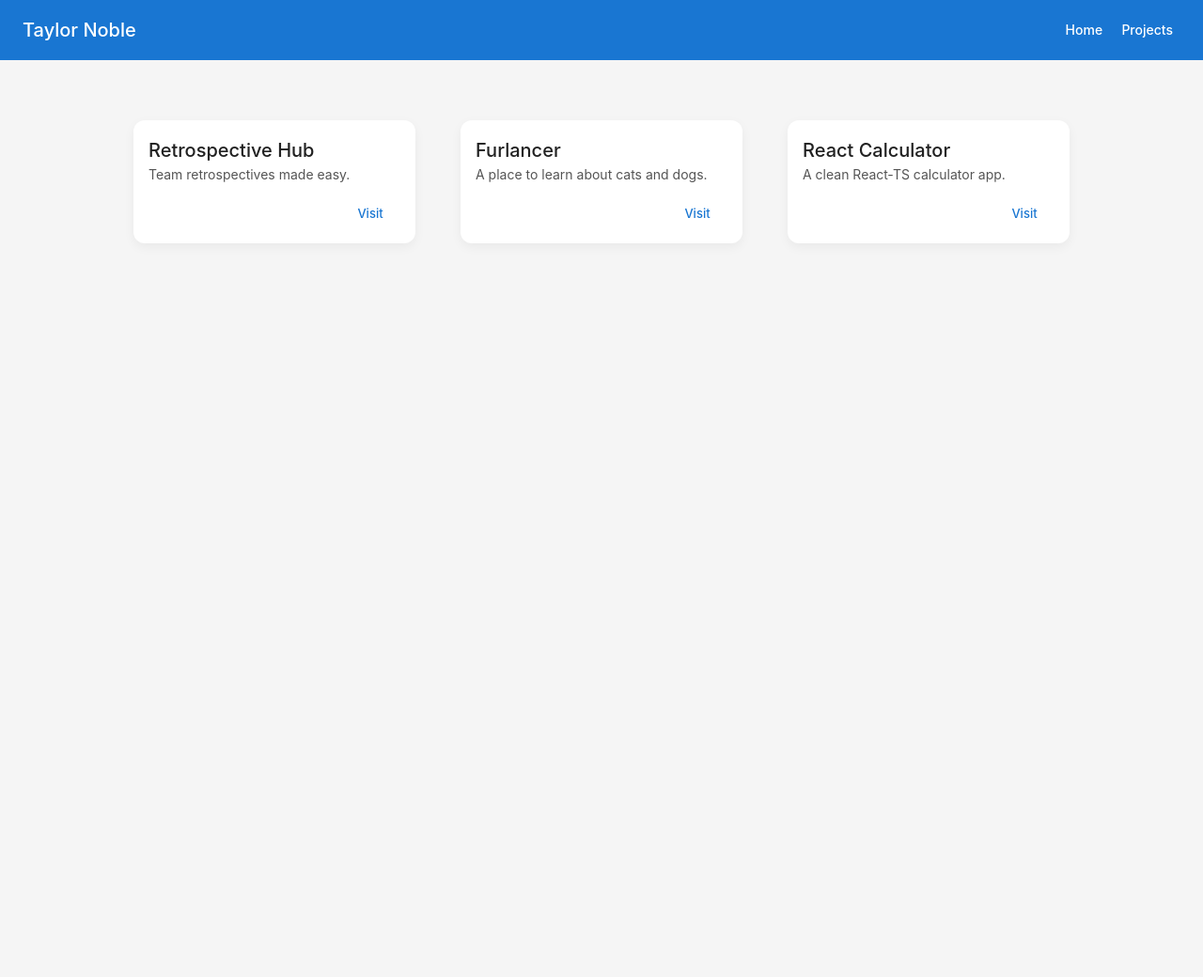
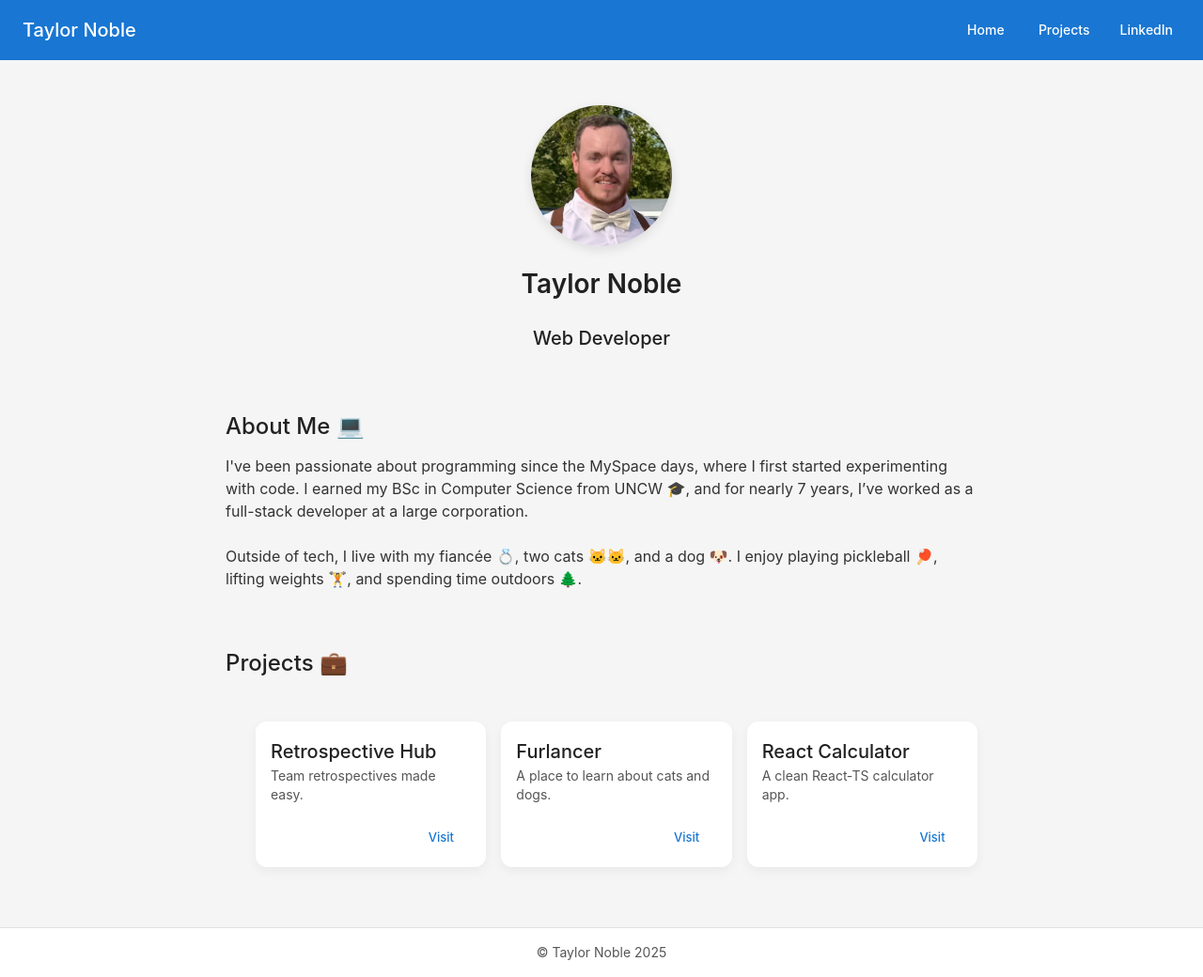
Before and after one commit to tln8679/tln8679.github.io, a React (Vite) app: page /projects in a window 1280 px wide. Shown: the whole page at 94% size. Before the commit the page ends 800 px from the top, so only its background shows below. Built offline with nearby package versions, Linux system fonts and the light colour scheme.

Commit message:
refactor to 1 page, remove router, add footer

```diff
--- a/package.json
+++ b/package.json
@@ -15,8 +15,7 @@
     "@mui/icons-material": "^5.0.0",
     "@mui/material": "^5.0.0",
     "react": "^19.1.0",
-    "react-dom": "^19.1.0",
-    "react-router-dom": "^7.6.3"
+    "react-dom": "^19.1.0"
   },
   "devDependencies": {
     "@eslint/js": "^9.30.1",
--- a/src/App.tsx
+++ b/src/App.tsx
@@ -1,22 +1,17 @@
-import { BrowserRouter as Router, Routes, Route } from "react-router-dom";
 import { ThemeProvider, CssBaseline } from "@mui/material";
 import theme from "./theme";
 
 import NavBar from "./components/NavBar";
 import Home from "./pages/Home/Home";
-import Projects from "./pages/Projects/Projects";
+import Footer from "./components/Footer";
 
 function App() {
   return (
     <ThemeProvider theme={theme}>
       <CssBaseline />
-      <Router>
         <NavBar />
-        <Routes>
-          <Route path="/" element={<Home />} />
-          <Route path="/projects" element={<Projects />} />
-        </Routes>
-      </Router>
+        <Home />
+        <Footer />
     </ThemeProvider>
   );
 }
--- /dev/null
+++ b/src/components/Footer.tsx
@@ -0,0 +1,20 @@
+import { Box, Typography } from "@mui/material";
+
+export default function Footer() {
+  return (
+    <Box
+      component="footer"
+      sx={{
+        py: 2,
+        mt: 4,
+        textAlign: "center",
+        bgcolor: "background.paper",
+        borderTop: (theme) => `1px solid ${theme.palette.divider}`,
+      }}
+    >
+      <Typography variant="body2" color="text.secondary">
+        © Taylor Noble 2025
+      </Typography>
+    </Box>
+  );
+}
--- a/src/components/NavBar.tsx
+++ b/src/components/NavBar.tsx
@@ -1,5 +1,4 @@
 import { AppBar, Toolbar, Typography, Button } from "@mui/material";
-import { Link } from "react-router-dom";
 
 export default function NavBar() {
   return (
@@ -8,11 +7,20 @@ export default function NavBar() {
         <Typography variant="h6" sx={{ flexGrow: 1 }}>
           Taylor Noble
         </Typography>
-        <Button color="inherit" component={Link} to="/">
+        <Button color="inherit" sx={{ ml: 2 }} href="#about">
           Home
         </Button>
-        <Button color="inherit" component={Link} to="/projects">
+        <Button color="inherit" sx={{ ml: 2 }} href="#projects">
           Projects
+        </Button>
+        <Button
+          color="inherit"
+          sx={{ ml: 2 }}
+          href="https://www.linkedin.com/in/mrtaylornoble/"
+          target="_blank"
+          rel="noopener noreferrer"
+        >
+          LinkedIn
         </Button>
       </Toolbar>
     </AppBar>
--- a/src/components/ProjectComponent.tsx
+++ b/src/components/ProjectComponent.tsx
@@ -10,11 +10,10 @@ export function ProjectComponent({ title, description, link }: ProjectProps) {
   return (
     <Card
       sx={{
-        width: 300,
-        m: 2,
         display: 'flex',
         flexDirection: 'column',
-        justifyContent: 'space-between'
+        justifyContent: 'space-between',
+        minHeight: 155,
       }}
       elevation={3}
     >
--- a/src/pages/Home/Home.tsx
+++ b/src/pages/Home/Home.tsx
@@ -1,29 +1,47 @@
 import {
   Container,
   Typography,
-  Button,
-  Box,
   Avatar,
   Stack,
+  Box,
+  Grid,
 } from "@mui/material";
+import { ProjectComponent } from "../../components/ProjectComponent";
 import "./Home.css";
 
 export default function Home() {
+  const projects = [
+    {
+      title: "Retrospective Hub",
+      description: "Team retrospectives made easy.",
+      link: "http://retrospectivehub.com/",
+    },
+    {
+      title: "Furlancer",
+      description: "A place to learn about cats and dogs.",
+      link: "https://furlancer.com",
+    },
+    {
+      title: "React Calculator",
+      description: "A clean React‑TS calculator app.",
+      link: "https://tln8679.github.io/my-react-caclculator/",
+    },
+  ];
+
   return (
     <Container sx={{ mt: 4, textAlign: "center" }}>
+      <Stack spacing={8} alignItems="center">
+        {/* Profile Section */}
         <Stack spacing={3} alignItems="center">
-        {/* Profile Photo */}
           <Avatar
             alt="Taylor Noble"
             src="/tnheadshot.png"
             sx={{ width: 150, height: 150 }}
             className="profile-avatar"
           />
-
-        <Typography variant="h3" className="fade-slide">
+          <Typography variant="h2" className="fade-slide">
             Taylor Noble
           </Typography>
-
           <Typography
             variant="h6"
             className="fade-slide"
@@ -31,10 +49,16 @@ export default function Home() {
           >
             Web Developer
           </Typography>
+        </Stack>
 
         {/* About Me Section */}
-        <Box className="about-box fade-slide" sx={{ animationDelay: "0.2s" }}>
-          <Typography variant="h5" gutterBottom>
+        <Box
+          id="about"
+          className="about-box fade-slide"
+          sx={{ animationDelay: "0.2s", maxWidth: 800, width: "100%" }}
+        >
+          <Stack spacing={2}>
+            <Typography variant="h3" className="fade-slide" gutterBottom>
               About Me 💻
             </Typography>
             <Typography variant="body1" className="about-text">
@@ -44,24 +68,31 @@ export default function Home() {
               full-stack developer at a large corporation.
               <br />
               <br />
-            Outside of tech, I live with my fiancée 💍, two cats 🐱🐱, and a dog
-            🐶. I enjoy playing pickleball 🏓, lifting weights 🏋️, and spending
+              Outside of tech, I live with my fiancée 💍, two cats 🐱🐱, and a dog 🐶.
+              I enjoy playing pickleball 🏓, lifting weights 🏋️, and spending
               time outdoors 🌲.
             </Typography>
+          </Stack>
         </Box>
 
-        {/* LinkedIn Button */}
+        {/* Projects Section */}
         <Box
-          className="linkedin-button fade-slide"
-          sx={{ animationDelay: "0.3s" }}
+          id="projects"
+          className="about-box fade-slide"
+          sx={{ animationDelay: "0.2s", maxWidth: 800, width: "100%" }}
         >
-          <Button
-            variant="contained"
-            href="https://www.linkedin.com/in/mrtaylornoble/"
-            target="_blank"
-          >
-            View LinkedIn
-          </Button>
+          <Stack spacing={2}>
+            <Typography variant="h3" gutterBottom>
+              Projects 💼
+            </Typography>
+            <Grid container spacing={2} sx={{ padding: 2 }} justifyContent="center" alignItems="stretch">
+              {projects.map((p) => (
+                <Grid item key={p.title} xs={10} sm={6} md={4} >
+                  <ProjectComponent {...p} />
+                </Grid>
+              ))}
+            </Grid>
+          </Stack>
         </Box>
       </Stack>
     </Container>
--- a/src/pages/Projects/Projects.tsx
+++ /dev/null
@@ -1,34 +0,0 @@
-import { Grid, Container } from '@mui/material';
-import { ProjectComponent } from '../../components/ProjectComponent';
-
-export default function Projects() {
-  const projects = [
-    {
-      title: 'Retrospective Hub',
-      description: 'Team retrospectives made easy.',
-      link: 'http://retrospectivehub.com/'
-    },
-    {
-      title: 'Furlancer',
-      description: 'A place to learn about cats and dogs.',
-      link: 'https://furlancer.com'
-    },
-    {
-      title: 'React Calculator',
-      description: 'A clean React‑TS calculator app.',
-      link: 'https://tln8679.github.io/my-react-caclculator/'
-    }
-  ];
-
-  return (
-    <Container sx={{ mt: 4 }}>
-      <Grid container spacing={2} justifyContent="center" alignItems="stretch">
-        {projects.map((p) => (
-          <Grid item key={p.title} sx={{ flexGrow: 0 }}>
-            <ProjectComponent {...p} />
-          </Grid>
-        ))}
-      </Grid>
-    </Container>
-  );
-}
```
Also changed, not shown: 1 other file (tests, documents, lock files or other folders). Lines whose indentation alone changed are shown as unchanged.
